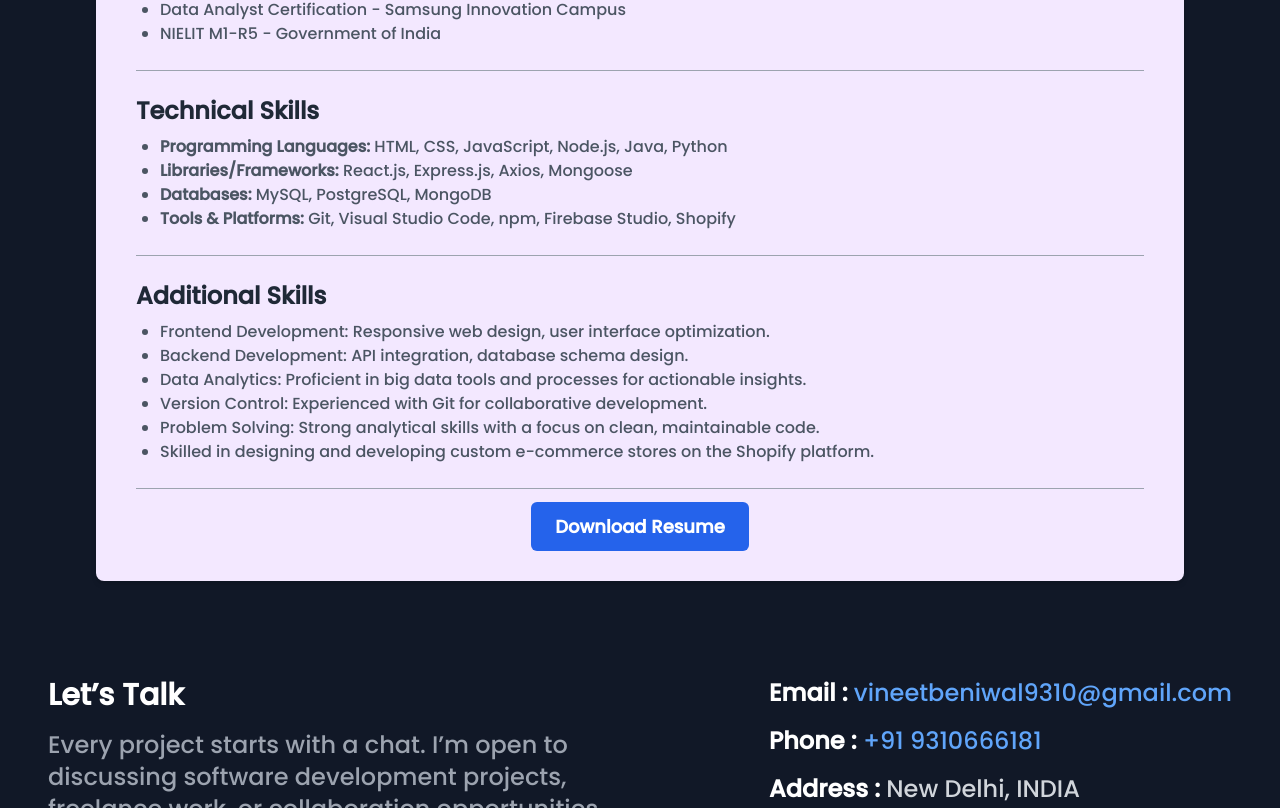
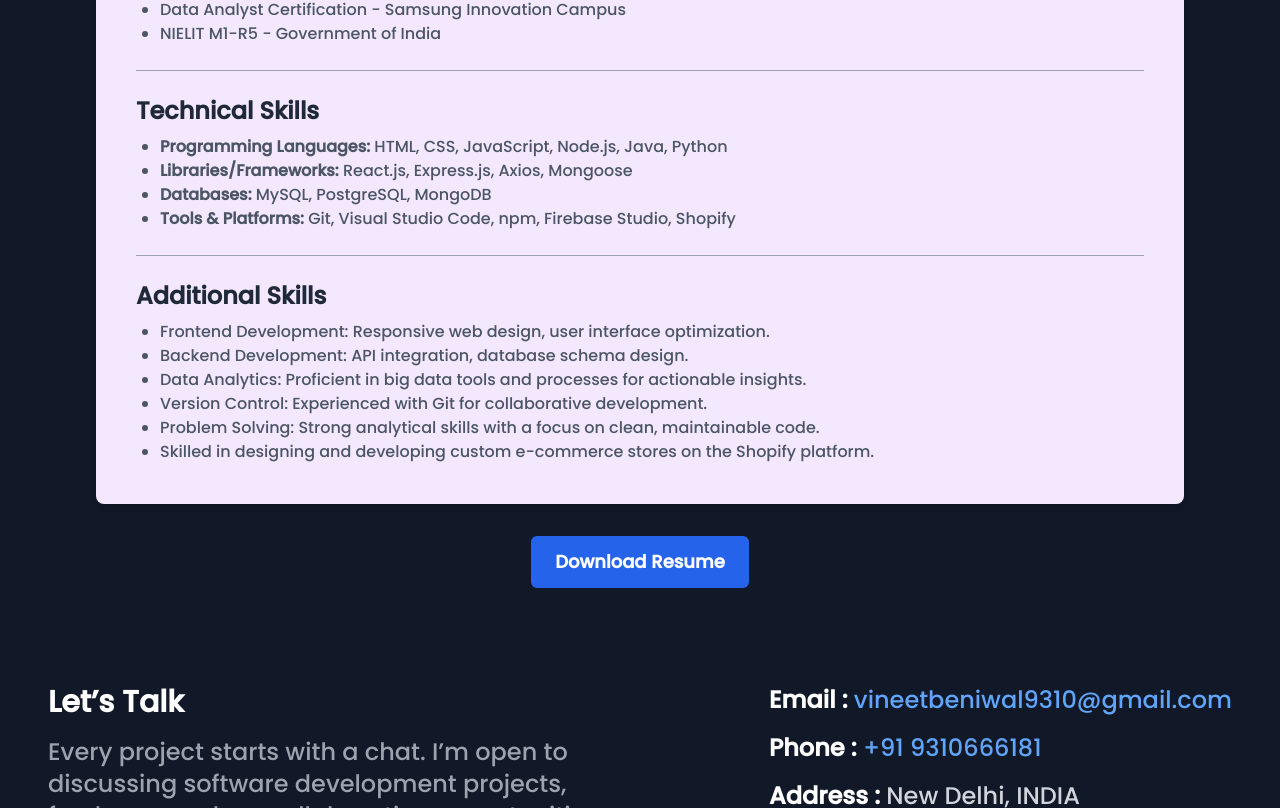
Before and after one commit to vineet9310/Portfolio, a React (Vite) app in the folder porfolio/: page /resume in a window 1280 px wide. Shown: the part 1214-2022 px from the top of the page. Built offline with nearby package versions, Linux system fonts and the light colour scheme.

Commit message:
Add PDF download functionality to Resume component using jsPDF and html2canvas

```diff
--- a/porfolio/package.json
+++ b/porfolio/package.json
@@ -14,6 +14,8 @@
   "dependencies": {
     "body-parser": "^1.20.3",
     "github-calendar": "^2.3.4",
+    "html2canvas": "^1.4.1",
+    "jspdf": "^3.0.1",
     "mongoose": "^8.9.5",
     "react": "^18.3.1",
     "react-dom": "^18.3.1",
--- a/porfolio/src/components/Resume.jsx
+++ b/porfolio/src/components/Resume.jsx
@@ -1,11 +1,73 @@
-import React from 'react';
-import ResumePDF from '../assets/Vineet_Kumar_Beniwal_Resume.pdf';
+import React, { useRef, useState } from 'react';
+import jsPDF from 'jspdf';
+import html2canvas from 'html2canvas';
 
 function Resume() {
+  // Create a ref to attach to the DOM element we want to capture
+  const resumeRef = useRef();
+  const [loading, setLoading] = useState(false);
+
+  // Function to handle the PDF download
+  const handleDownloadPdf = () => {
+    const input = resumeRef.current;
+    if (!input) {
+      console.error("Resume element not found!");
+      return;
+    }
+
+    setLoading(true); // Start loading indicator
+
+    // Use html2canvas to capture the element
+    html2canvas(input, {
+      scale: 2, // Increase scale for better resolution
+      useCORS: true,
+    }).then((canvas) => {
+      // Get image data from the canvas
+      const imgData = canvas.toDataURL('image/png');
+
+      // Create a new PDF instance (A4 size)
+      const pdf = new jsPDF('p', 'mm', 'a4');
+
+      const pdfWidth = pdf.internal.pageSize.getWidth();
+      const pdfHeight = pdf.internal.pageSize.getHeight();
+
+      const canvasWidth = canvas.width;
+      const canvasHeight = canvas.height;
+
+      // Calculate the aspect ratio to fit the image in the PDF
+      const ratio = canvasWidth / canvasHeight;
+      const imgWidth = pdfWidth;
+      const imgHeight = imgWidth / ratio;
+
+      let heightLeft = imgHeight;
+      let position = 0;
+
+      // Add the first page
+      pdf.addImage(imgData, 'PNG', 0, position, imgWidth, imgHeight);
+      heightLeft -= pdfHeight;
+
+      // Add new pages if the content is longer than one page
+      while (heightLeft > 0) {
+        position = heightLeft - imgHeight;
+        pdf.addPage();
+        pdf.addImage(imgData, 'PNG', 0, position, imgWidth, imgHeight);
+        heightLeft -= pdfHeight;
+      }
+
+      // Save the generated PDF
+      pdf.save('Vineet_Kumar_Beniwal_Resume.pdf');
+      setLoading(false); // Stop loading indicator
+    }).catch(err => {
+        console.error("Error generating PDF:", err);
+        setLoading(false);
+    });
+  };
+
   return (
     <section className="bg-gray-900 py-12">
       <div className="container mx-auto px-4 sm:px-6 md:px-12 lg:px-24">
-        <div className="bg-purple-100 shadow-md rounded-lg mt-6 sm:mt-10 p-4 sm:p-6 md:p-10">
+        {/* The ref is attached to this div, so everything inside it will be captured */}
+        <div ref={resumeRef} className="bg-purple-100 shadow-md rounded-lg mt-6 sm:mt-10 p-4 sm:p-6 md:p-10">
           {/* Header Section */}
           <div className="text-center">
             <h3 className="text-2xl sm:text-3xl font-semibold text-gray-800">Vineet Kumar Beniwal</h3>
@@ -19,7 +81,7 @@ function Resume() {
               </p>
               <p className="text-sm sm:text-base">Location: New Delhi</p>
               <p className="text-sm sm:text-base">
-                Website: <a href="https://vineetbeniwal.in" className="text-blue-600">vineetbeniwal.in</a>
+                Portfolio: <a href="https://vineetbeniwal.in" className="text-blue-600">vineetbeniwal.in</a>
               </p>
             </div>
           </div>
@@ -116,19 +178,17 @@ function Resume() {
               <li>Skilled in designing and developing custom e-commerce stores on the Shopify platform.</li>
             </ul>
           </div>
+        </div>
 
-          <hr className="my-4 sm:my-6 border-gray-400" />
-
-          {/* Download Button */}
-          <div className="text-center">
-            <a
-              href={ResumePDF} // Reference the imported PDF
-              download="Vineet_Kumar_Beniwal_Resume.pdf"
-              className="bg-blue-600 text-white px-4 sm:px-6 py-2 sm:py-3 rounded-md font-semibold text-sm sm:text-lg hover:bg-blue-700 transition"
+        {/* Download Button - now a button that triggers the PDF generation */}
+        <div className="text-center mt-8">
+            <button
+              onClick={handleDownloadPdf}
+              disabled={loading}
+              className="bg-blue-600 text-white px-4 sm:px-6 py-2 sm:py-3 rounded-md font-semibold text-sm sm:text-lg hover:bg-blue-700 transition disabled:bg-gray-500 disabled:cursor-not-allowed"
             >
-              Download Resume
-            </a>
-          </div>
+              {loading ? 'Downloading...' : 'Download Resume'}
+            </button>
         </div>
       </div>
     </section>
```
Also changed, not shown: 1 other file (tests, documents, lock files or other folders).
